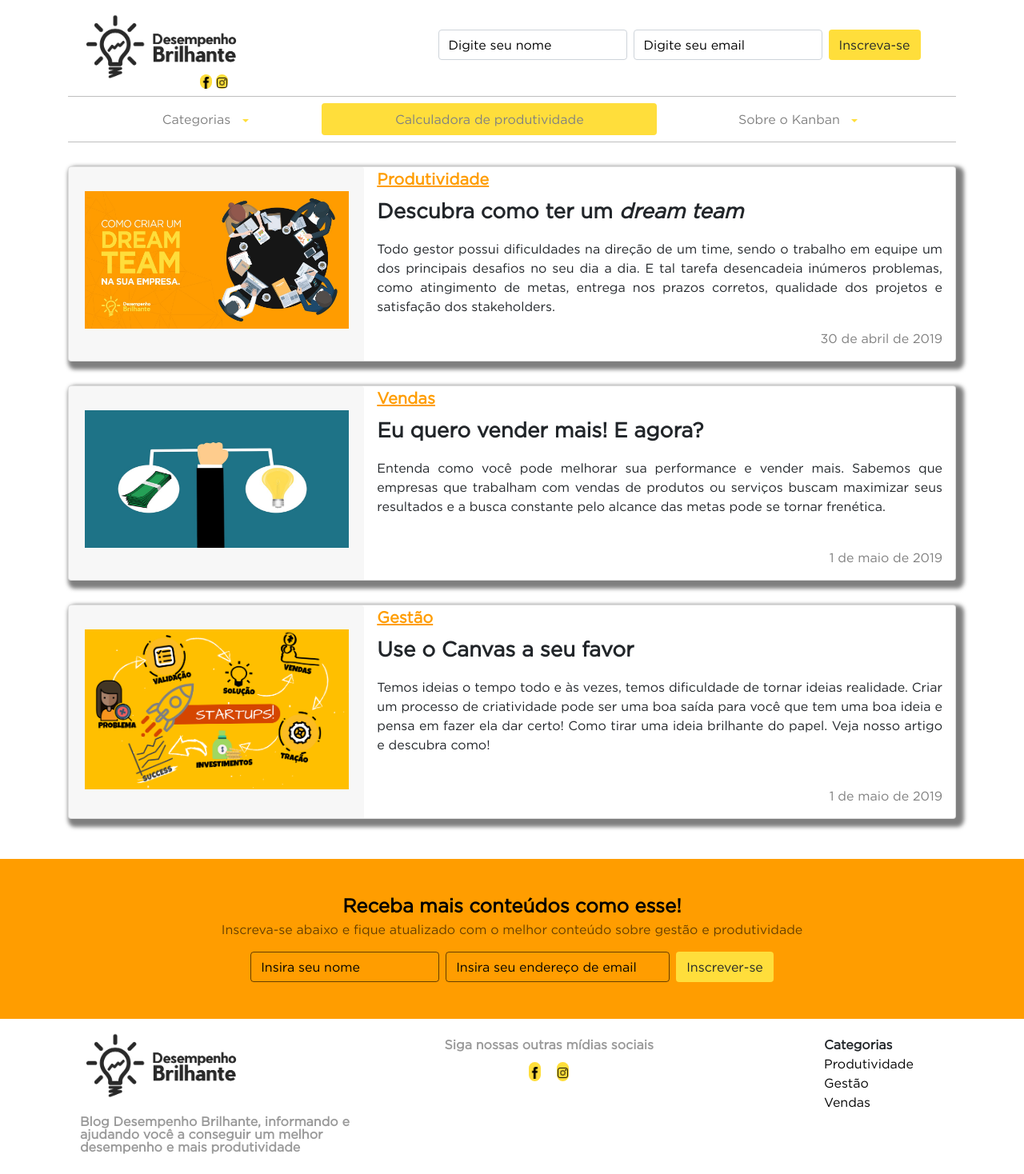
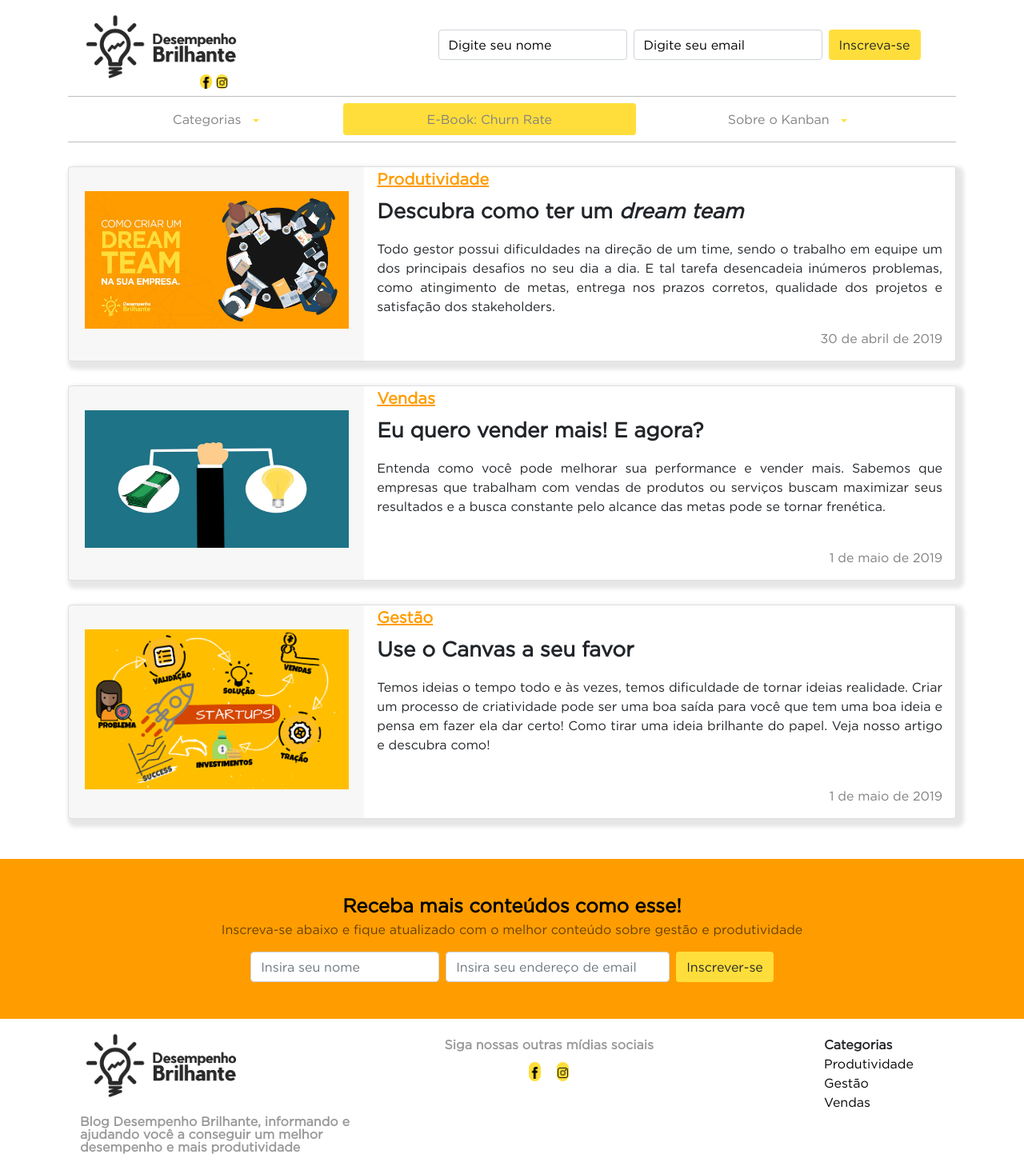
Before and after one commit to sherlockgama/desempenhobrilhante, a PHP site: page / in a window 1280 px wide. Shown: the top 1468 px of the page at 80% size. Run offline with PHP 8.4, Linux system fonts and the light colour scheme; some libraries are stand-ins or nearby versions.

Commit message:
Captura de ip's do chatbot, ajustes de layout

```diff
--- a/css/main.css
+++ b/css/main.css
@@ -161,7 +161,7 @@
 .card {
     margin-top: 30px;
     cursor: pointer;
-    box-shadow: 5px 5px 5px 5px rgba(0,0,0,0.5);
+    box-shadow: 5px 5px 5px 5px rgba(230,230,230)
 }
 
 .card > img {
--- a/eu-quero-vender-mais-e-agora.php
+++ b/eu-quero-vender-mais-e-agora.php
@@ -11,11 +11,12 @@
                 <img src="img/vendas/vender_mais.png" class="image-article">
             </div>
             <div class="author">
-                <b>Por Sherlock Gama</b></br>
-                Analista de Marketing</br>
+                <b>Caroline Aguiar</b></br>
+                Relações Públicas</br>
                 Publicado em 1 de maio de 2019
             </div>
             <hr></br>
+            <div class="article-options col-8 offset-2" style="font-size:18px">
                 <h2><b>Eu quero vender mais! E agora?</b></h2>
                 <div class="text-justify">
                     <h4>Entenda como você pode melhorar sua performance e vender mais</h4>
@@ -60,6 +61,7 @@
                     </small>
                 </div>
             </div>
+        </div>
 
         <?php //include("include/artigos_relacionados.html") ?>
 
--- a/include/footer.html
+++ b/include/footer.html
@@ -7,9 +7,9 @@
         <div class="row justify-content-center">
             <div class="offset-md-0">
                 <form class="form-inline">
-                    <input type="text" class="form-control mb-2 mr-sm-2 background-transparent" id="nameInput2" placeholder="Insira seu nome">
+                    <input type="text" class="form-control mb-2 mr-sm-2" id="nameInput2" placeholder="Insira seu nome">
                     <div class="input-group mb-2 mr-sm-2">
-                        <input type="text" class="form-control background-transparent email-input" id="emailInput2" placeholder="Insira seu endereço de email">
+                        <input type="text" class="form-control email-input" id="emailInput2" placeholder="Insira seu endereço de email">
                     </div>
                     <span type="button" class="btn btn-blog mb-2" id="submit2">Inscrever-se</button>
                 </form>
--- a/include/header.html
+++ b/include/header.html
@@ -41,7 +41,7 @@
                     </div>
                 </li>
                 <li class="nav-item">
-                    <a class="nav-link active" href="#">Calculadora de produtividade</a>
+                    <a class="nav-link active" href="http://www.desempenhobrilhante.com.br/ebook-churn-desempenhobrilhante.pdf" target="_blank">E-Book: Churn Rate</a>
                 </li>
                 <li class="nav-item dropdown">
                     <a class="nav-link dropdown-toggle" data-toggle="dropdown" href="#" role="button" aria-haspopup="true" aria-expanded="false">Sobre o Kanban</a>
--- a/include/lead.js
+++ b/include/lead.js
@@ -5,6 +5,11 @@ $.ajax({
     url: 'https://api.ipify.org?format=json',
 }).done(function(data) {
     ip = data.ip;
+    var ip = {
+        ip: ip,
+        data_hora: new Date().toJSON()
+    }
+    firebase.database().ref().child('chatbot').push(ip);
 });
 
 $('.toast').toast({
--- a/use-o-canvas-a-seu-favor.php
+++ b/use-o-canvas-a-seu-favor.php
@@ -11,11 +11,12 @@
                 <img src="img/gestao/canvas_artigo.png" class="image-article">
             </div>
             <div class="author">
-                <b>Por Sherlock Gama</b></br>
-                Analista de Marketing</br>
+                <b>Caroline Aguiar</b></br>
+                Relações Públicas</br>
                 Publicado em 1 de maio de 2019
             </div>
             <hr></br>
+            <div class="col-8 offset-2" style="font-size:18px">
                 <h2><b>USE O CANVAS A SEU FAVOR</b></h2>
                 <div class="text-justify">
                     <p>
@@ -86,6 +87,7 @@
                     </small>
                 </div>
             </div>
+        </div>
 
         <?php //include("include/artigos_relacionados.html") ?>
 
```
Also changed, not shown: descubra-como-ter-um-dream-team.php (+4 -12 lines). Lines whose indentation alone changed are shown as unchanged.
